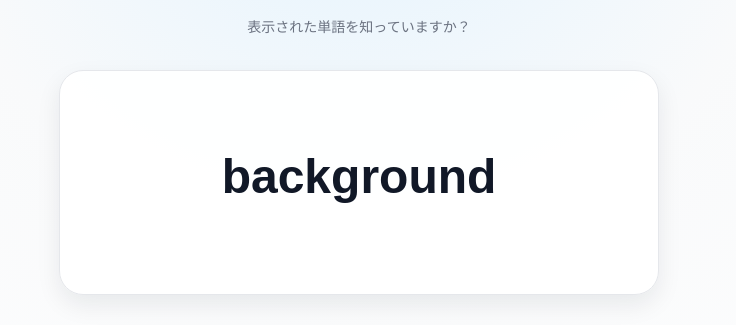
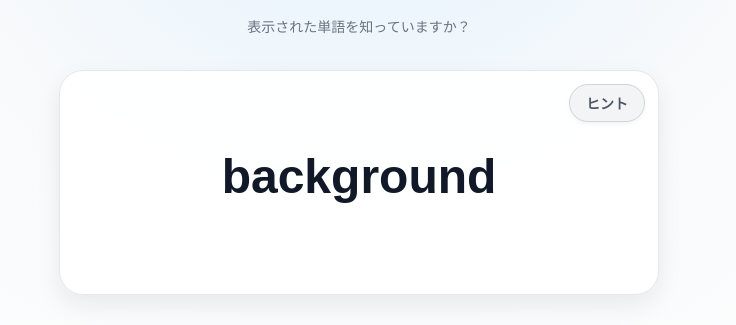
Before and after one commit to Rainnnnnnnn-maker/toeic_website_ver2.0, a Next.js app: page /study in a window 1280 px wide. Shown: the part 219-544 px from the top of the page, without its empty margins (266-1002 px from the left). Built offline with nearby package versions, Linux system fonts and the light colour scheme.

Commit message:
feat(study): add hint functionality with example sentences in study/review page

```diff
--- a/src/app/study/StudyClient.tsx
+++ b/src/app/study/StudyClient.tsx
@@ -5,6 +5,7 @@ import { useRouter } from 'next/navigation';
 import Link from 'next/link';
 import styles from './study.module.css';
 import type { Word } from '@/data/words';
+import { fetchWordDetail } from './actions';
 
 type Props = {
   words: Word[];
@@ -85,6 +86,10 @@ export default function StudyClient({
   const [countdownValue, setCountdownValue] = useState<number | null>(null);
   const [countdownKey, setCountdownKey] = useState(0);
   const countdownTimeoutsRef = useRef<number[]>([]);
+  const [showHintButton, setShowHintButton] = useState(false);
+  const [hintExample, setHintExample] = useState<string | null>(null);
+  const [isFlipped, setIsFlipped] = useState(false);
+  const [isLoadingHint, setIsLoadingHint] = useState(false);
 
   const wordBySlug = useMemo(() => {
     const map = new Map<string, Word>();
@@ -100,6 +105,7 @@ export default function StudyClient({
     }
     countdownTimeoutsRef.current = [];
     setCountdownValue(null);
+    setShowHintButton(false);
   }, []);
 
   const startCountdown = useCallback(() => {
@@ -109,6 +115,10 @@ export default function StudyClient({
     countdownTimeoutsRef.current = [];
 
     setCountdownValue(3);
+    setShowHintButton(false);
+    setHintExample(null);
+    setIsFlipped(false);
+    setIsLoadingHint(false);
     setCountdownKey((k) => k + 1);
 
     const t2 = window.setTimeout(() => {
@@ -125,6 +135,7 @@ export default function StudyClient({
     }, 3000);
     const th = window.setTimeout(() => {
       setCountdownValue(null);
+      setShowHintButton(true);
     }, 3060);
 
     countdownTimeoutsRef.current = [t2, t1, t0, th];
@@ -248,6 +259,50 @@ export default function StudyClient({
     router.push(`/words/${currentWord.slug}`);
   };
 
+  const handleHint = async () => {
+    if (!currentWord) return;
+
+    setShowHintButton(false);
+    setIsFlipped(true);
+    setIsLoadingHint(true);
+
+    try {
+      const detail = await fetchWordDetail(currentWord.slug);
+      if (detail && detail.toeicExamples && detail.toeicExamples.length > 0) {
+        setHintExample(detail.toeicExamples[0].english);
+      } else {
+        setHintExample("No example available.");
+      }
+    } catch (e) {
+      console.error(e);
+      setHintExample("Failed to load example.");
+    } finally {
+      setIsLoadingHint(false);
+    }
+  };
+
+  const renderExample = () => {
+    if (!hintExample) return null;
+    if (!currentWord) return <p className={styles.exampleText}>{hintExample}</p>;
+
+    const word = currentWord.term;
+    // Split by the word (case insensitive)
+    const parts = hintExample.split(new RegExp(`(${word})`, 'gi'));
+
+    return (
+      <p className={styles.exampleText}>
+        <span className={styles.sampleLabel}>Sample:</span>
+        {parts.map((part, i) =>
+          part.toLowerCase() === word.toLowerCase() ? (
+            <span key={i} className={styles.highlightedWord}>{part}</span>
+          ) : (
+            <span key={i}>{part}</span>
+          )
+        )}
+      </p>
+    );
+  };
+
   if (!currentWord) {
     return (
       <div className={styles.page}>
@@ -272,14 +327,32 @@ export default function StudyClient({
         </header>
 
         <section className={styles.cardSection}>
-          <div className={styles.wordCard}>
-            <span className={styles.wordText}>{currentWord.term}</span>
+          <div className={`${styles.wordCard} ${isFlipped ? styles.flipped : ''}`}>
+            {!isFlipped ? (
+              <span className={styles.wordText}>{currentWord.term}</span>
+            ) : (
+              <div className={styles.flippedContent}>
+                <span className={styles.wordText}>{currentWord.term}</span>
+                {isLoadingHint ? (
+                  <p className={styles.loadingText}>Loading hint...</p>
+                ) : (
+                  renderExample()
+                )}
+              </div>
+            )}
           </div>
           {countdownValue !== null && (
             <div className={styles.countdownOverlay} aria-hidden="true">
               <div key={countdownKey} className={styles.countdownBubble}>
                 {countdownValue}
               </div>
+            </div>
+          )}
+          {showHintButton && !isFlipped && (
+            <div className={styles.hintOverlay}>
+              <button onClick={handleHint} className={styles.hintButton}>
+                ヒント
+              </button>
             </div>
           )}
         </section>
--- /dev/null
+++ b/src/app/study/actions.ts
@@ -0,0 +1,12 @@
+'use server';
+
+import { getWordDetail } from "@/lib/actions";
+
+export async function fetchWordDetail(slug: string) {
+  try {
+    return await getWordDetail(slug);
+  } catch (error) {
+    console.error("Failed to fetch word detail:", error);
+    return null;
+  }
+}
--- a/src/app/study/study.module.css
+++ b/src/app/study/study.module.css
@@ -223,3 +223,92 @@
     font-size: 32px;
   }
 }
+
+.hintOverlay {
+  position: absolute;
+  inset: 0;
+  display: flex;
+  align-items: flex-start;
+  justify-content: flex-end;
+  padding: 14px;
+  pointer-events: none;
+  z-index: 20;
+}
+
+.hintButton {
+  pointer-events: auto;
+  padding: 8px 16px;
+  background-color: #f3f4f6;
+  color: #4b5563;
+  border: 1px solid #d1d5db;
+  border-radius: 9999px;
+  font-size: 14px;
+  font-weight: 600;
+  cursor: pointer;
+  transition: all 0.2s;
+  box-shadow: 0 2px 4px rgba(0,0,0,0.05);
+}
+
+.hintButton:hover {
+  background-color: #e5e7eb;
+  color: #1f2937;
+  transform: translateY(-1px);
+}
+
+.flippedContent {
+  display: flex;
+  flex-direction: column;
+  align-items: center;
+  gap: 16px;
+  width: 100%;
+  animation: flipIn 0.3s ease-out;
+}
+
+@keyframes flipIn {
+  from {
+    opacity: 0;
+    transform: rotateY(90deg);
+  }
+  to {
+    opacity: 1;
+    transform: rotateY(0);
+  }
+}
+
+.exampleText {
+  font-size: 20px;
+  color: #374151;
+  text-align: center;
+  line-height: 1.6;
+  font-weight: 500;
+  max-width: 90%;
+}
+
+.sampleLabel {
+  color: #059669; /* emerald-600 to match nice green */
+  font-weight: 800;
+  margin-right: 8px;
+  font-size: 1.1em;
+}
+
+.highlightedWord {
+  color: #111827;
+  font-weight: 800;
+  text-decoration: underline;
+  text-decoration-color: #fcd34d; /* amber-300 */
+  text-decoration-thickness: 3px;
+  background-color: rgba(253, 230, 138, 0.3); /* amber-200 with opacity */
+  padding: 0 2px;
+  border-radius: 2px;
+}
+
+.loadingText {
+  font-size: 16px;
+  color: #9ca3af;
+}
+
+@media (max-width: 480px) {
+  .hintOverlay {
+    padding: 10px;
+  }
+}
```
